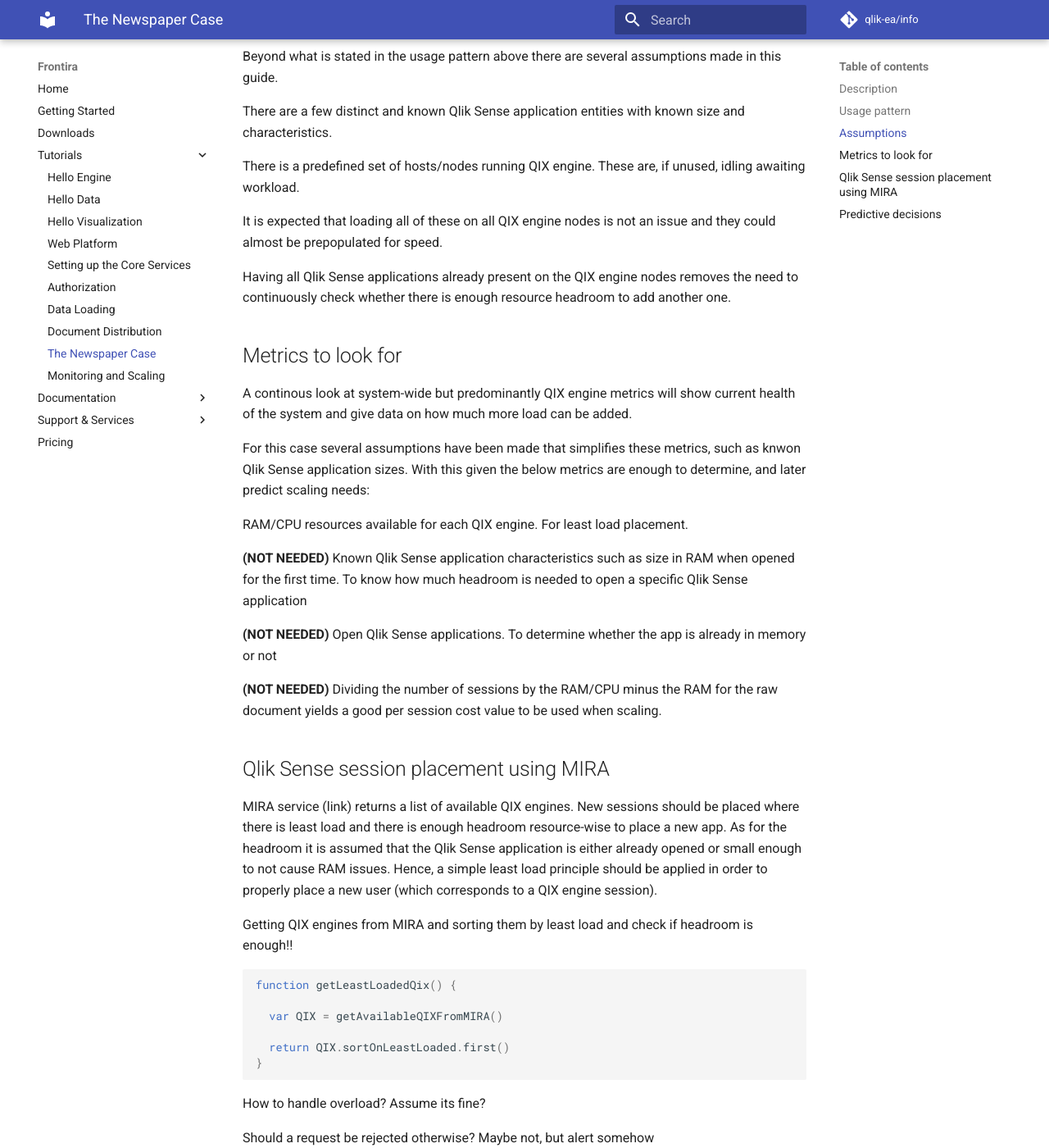
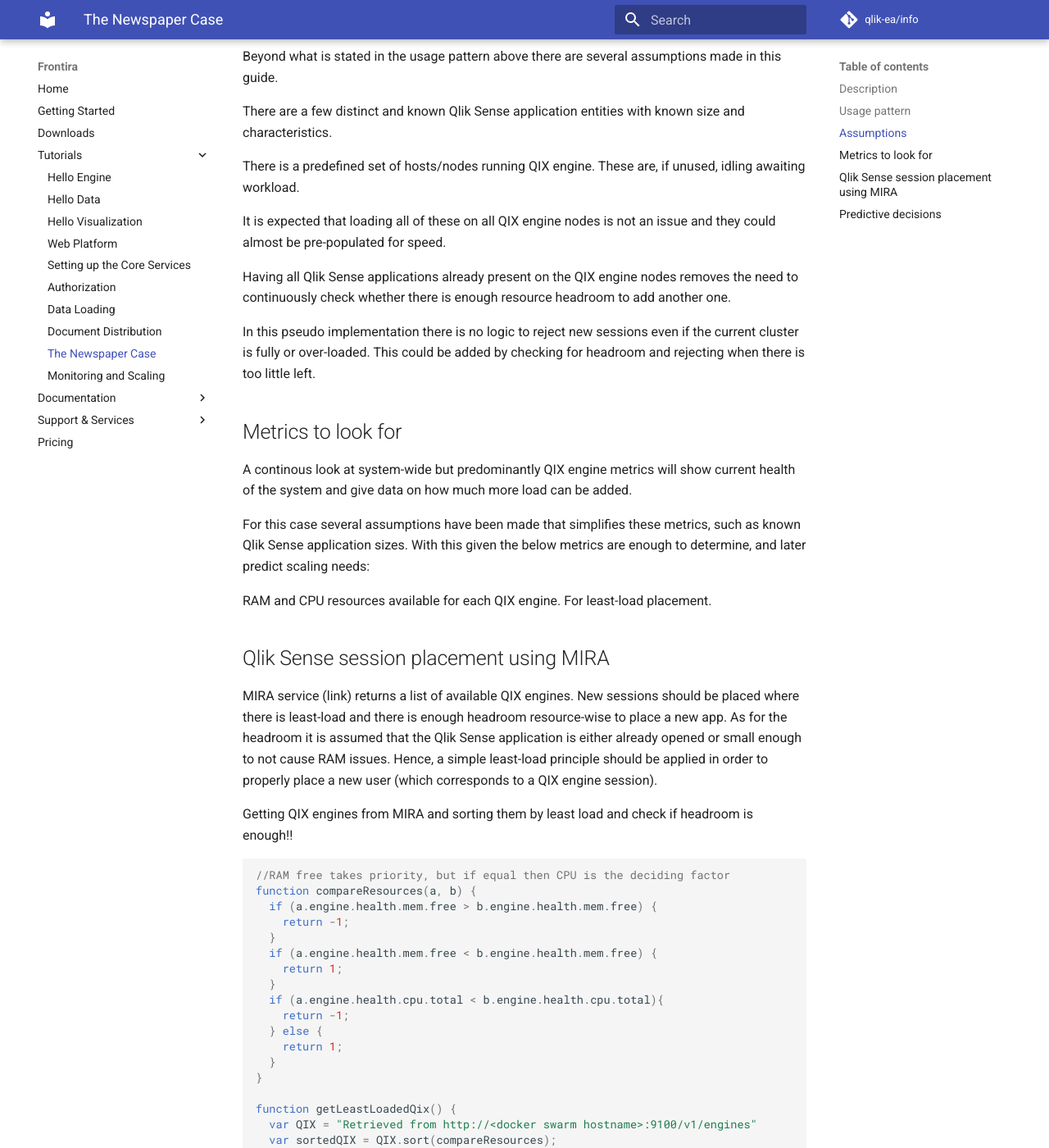
Before and after one commit to qlik-oss/core-website, an MkDocs documentation site: the page built from docs/tutorials/newspaper.md, in a window 1280 px wide and 1400 px high, scrolled down 747 px. Shown: the whole window at 82% size. Built offline with MkDocs 1.6.1 and Material for MkDocs 9.7.7, drawn with Linux system fonts in a browser that asks for light colours; comment, search, counter and statistics services are not loaded; old or Windows-style settings are respelled for this version of MkDocs; some of the changed text lies outside the part shown.

Commit message:
Updated algorithms and added stubs for QIX documentation

````diff
--- a/docs/tutorials/newspaper.md
+++ b/docs/tutorials/newspaper.md
@@ -36,11 +36,15 @@
 unused, idling awaiting workload.
 
 It is expected that loading all of these on all QIX engine nodes is not an
-issue and they could almost be prepopulated for speed.
+issue and they could almost be pre-populated for speed.
 
 Having all Qlik Sense applications already present on the QIX engine nodes
 removes the need to continuously check whether there is enough resource
 headroom to add another one.
+
+In this pseudo implementation there is no logic to reject new sessions
+even if the current cluster is fully or over-loaded. This could be added
+by checking for headroom and rejecting when there is too little left.
 
 ## Metrics to look for
 
@@ -49,47 +53,46 @@
 be added.
 
 For this case several assumptions have been made that simplifies these metrics,
-such as knwon Qlik Sense application sizes. With this given the below metrics
+such as known Qlik Sense application sizes. With this given the below metrics
 are enough to determine, and later predict scaling needs:
 
-RAM/CPU resources available for each QIX engine. For least load placement.
-
-**(NOT NEEDED)** Known Qlik Sense application characteristics such as size in
-RAM when opened for the first time. To know how much headroom is needed to
-open a specific Qlik Sense application
-
-**(NOT NEEDED)** Open Qlik Sense applications. To determine whether the app
-is already in memory or not
-
-**(NOT NEEDED)** Dividing the number of sessions by the RAM/CPU minus the RAM
-for the raw document yields a good per session cost value to be used when scaling.
+RAM and CPU resources available for each QIX engine. For least-load placement.
 
 ## Qlik Sense session placement using MIRA
 
 MIRA service (link) returns a list of available QIX engines.
-New sessions should be placed where there is least load and there is enough
+New sessions should be placed where there is least-load and there is enough
 headroom resource-wise to place a new app. As for the headroom it is assumed
 that the Qlik Sense application is either already opened or small enough to not
-cause RAM issues. Hence, a simple least load principle should be applied in order
+cause RAM issues. Hence, a simple least-load principle should be applied in order
 to properly place a new user (which corresponds to a QIX engine session).
 
 Getting QIX engines from MIRA and sorting them by least load and check if
 headroom is enough!!
 
 ```javascript
+//RAM free takes priority, but if equal then CPU is the deciding factor
+function compareResources(a, b) {
+  if (a.engine.health.mem.free > b.engine.health.mem.free) {
+    return -1;
+  }
+  if (a.engine.health.mem.free < b.engine.health.mem.free) {
+    return 1;
+  }
+  if (a.engine.health.cpu.total < b.engine.health.cpu.total){
+    return -1;
+  } else {
+    return 1;
+  }
+}
+
 function getLeastLoadedQix() {
-
-  var QIX = getAvailableQIXFromMIRA()
-
-  return QIX.sortOnLeastLoaded.first()
+  var QIX = "Retrieved from http://<docker swarm hostname>:9100/v1/engines"
+  var sortedQIX = QIX.sort(compareResources);
+  console.log("QIX selected: "+ sortedQIX[0].engine.ip);
+  return sortedQIX[0].engine.ip;
 }
 ```
-
-How to handle overload?
-Assume its fine?
-
-Should a request be rejected otherwise?
-Maybe not, but alert somehow
 
 ## Predictive decisions
 
@@ -109,9 +112,9 @@
 ```javascript
 function checkHeadroom() {
 
-  const resources = getAvailableQIXFromMIRA();
+  var QIX = "Retrieved from http://<docker swarm hostname>:9100/v1/engines"
 
-  switch (resources.totalRAMCPUFree) {
+  switch (QIX.totalRAMCPUFree) {
       case < 20:
           console.log("Critical warning: scale up now");
           break;
@@ -125,4 +128,17 @@
           console.log("System healthy and reasonably sized");
   }
 }
+
+function getCurrentUsers() {
+    console.log("Currently there are 1337 users in the system");
+    return 1337;
+}
+
+function getArrivalActivity() {
+    console.log("Current arrival rate is 12 new users per minute");
+    return 12;
+}
 ```
+
+Calculate current session in the system, arrivals in the last hour or
+minute and from that calculate time until.. full or empty.
````
Also changed, not shown: other parts of docs/tutorials/newspaper.md (+1 -1 lines), docs/documentation/services/qix-engine.md (+24 -0 lines).
